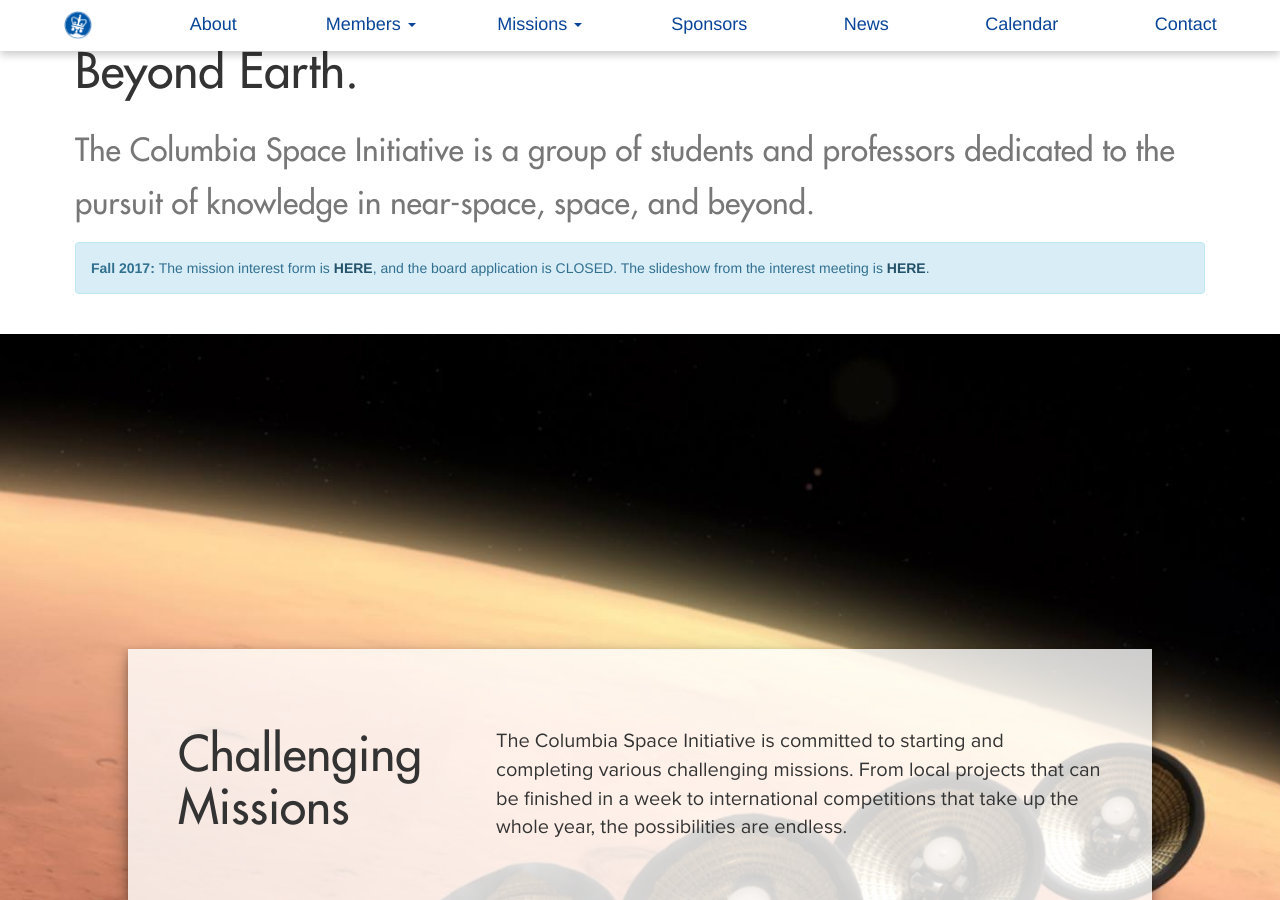
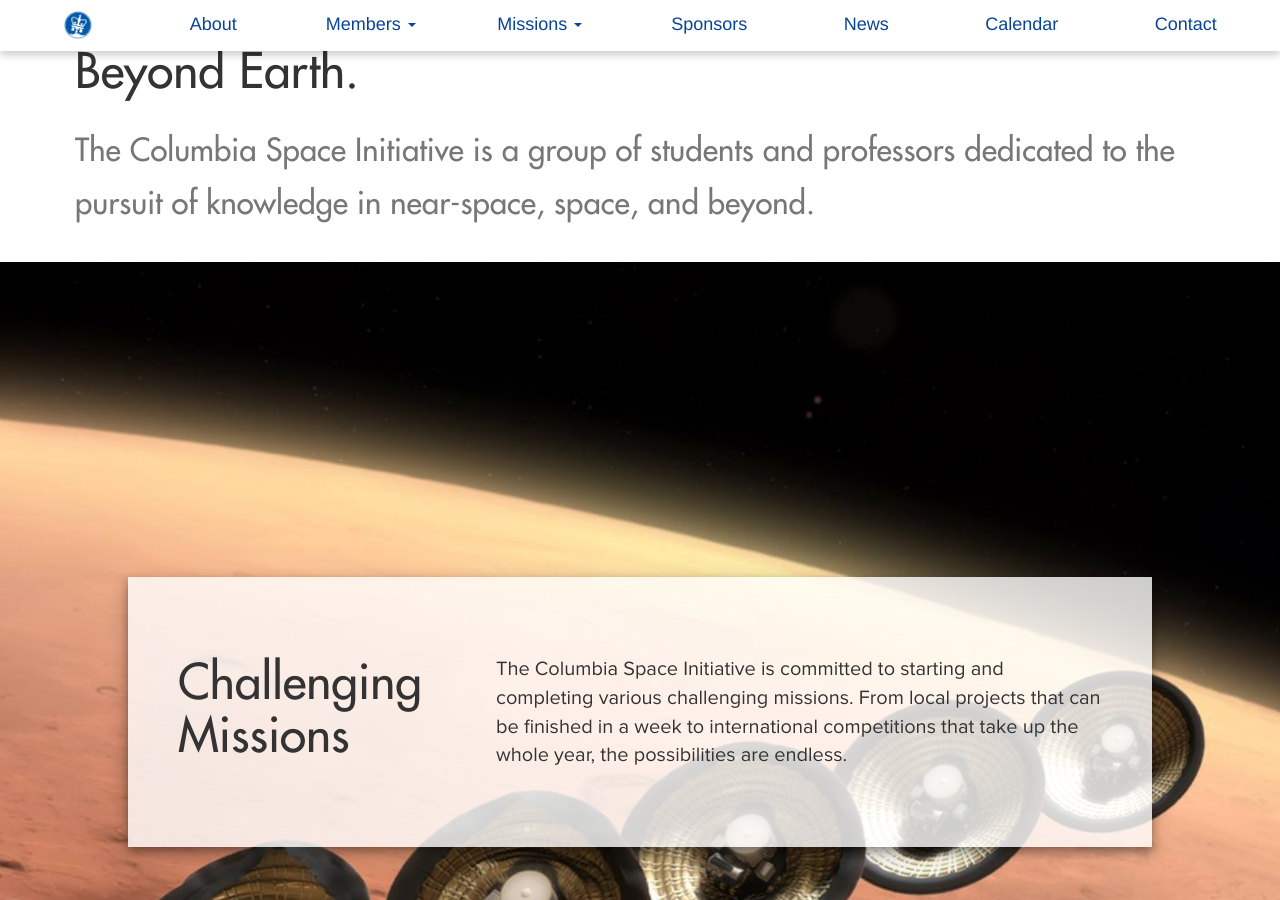
Before and after one commit to columbiaspace/columbiaspace.org, a Jekyll site: the page built from index.html, in a window 1280 px wide and 900 px high, scrolled down 906 px. Built offline with Jekyll 4.4.1, drawn with Linux system fonts in a browser that asks for light colours; nearby versions of some CDN libraries; comment, search, counter and statistics services are not loaded.

Commit message:
remove interest form and board application 2017-18

```diff
--- a/index.html
+++ b/index.html
@@ -24,9 +24,6 @@
     <h2><small>
 	The Columbia Space Initiative is a group of students and professors dedicated to the pursuit of knowledge in near-space, space, and beyond.
     </small></h2>
-    <div class="alert alert-info">
-      <strong>Fall 2017: </strong> The mission interest form is <a href="https://docs.google.com/forms/d/e/1FAIpQLSct1Q9Gc06iEomd91eyelundG7zhWXJ2Y_yGPdPn0VI3eb42w/viewform?c=0&w=1" class="alert-link"> HERE</a>, and the board application is CLOSED. The slideshow from the interest meeting is <a href="https://docs.google.com/a/columbia.edu/presentation/d/136n3BuZkbBnllyDNg0_r8MZ9Naqqozvqpkqa87Gxa6k/edit?usp=sharing" class="alert-link">HERE</a>.
-    </div>
   </div>
 </div>
 
```
